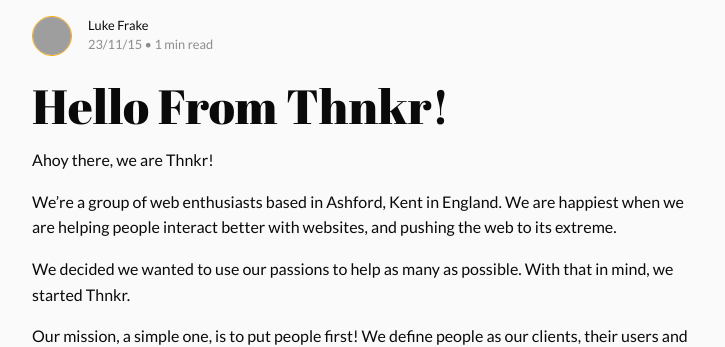
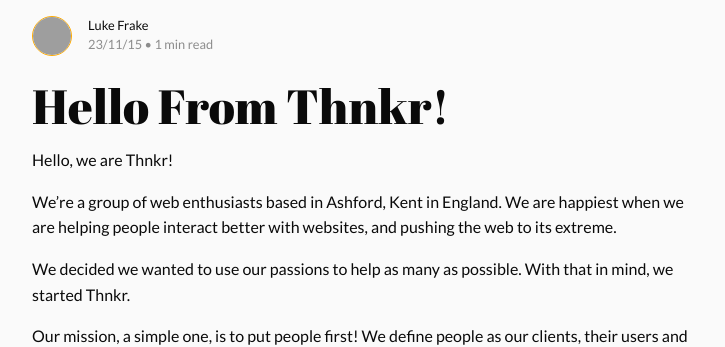
Before and after one commit to spacebetween/team-thnkr.github.io, a Jekyll site: the page built from _posts/2015-11-13-hello-from-thnkr.md, in a window 1280 px wide. Shown: the part 537-884 px from the top of the page, without its empty margins (23-748 px from the left). Built offline with Jekyll 4.4.1, drawn with Linux system fonts in a browser that asks for light colours; nearby versions of some CDN libraries; grey boxes are pictures that could not be loaded.

```diff
--- a/_posts/2015-11-13-hello-from-thnkr.md
+++ b/_posts/2015-11-13-hello-from-thnkr.md
@@ -8,7 +8,7 @@ categories: 	thnkr
 banner:			"http://www.gratisography.com/pictures/213_1.jpg"
 ---
 
-Ahoy there, we are Thnkr!
+Hello, we are Thnkr!
 
 We're a group of web enthusiasts based in Ashford, Kent in England. We are happiest when we are helping people interact better with websites, and pushing the web to its extreme.
 
--- a/_sass/_posts.scss
+++ b/_sass/_posts.scss
@@ -1,6 +1,6 @@
 .posts {
 	margin: 0;
-	&_posts {
+	&_post {
 		list-style: none;
 		margin: 0 0 2rem;
 	}
```
Also changed, not shown: 2 other files.
